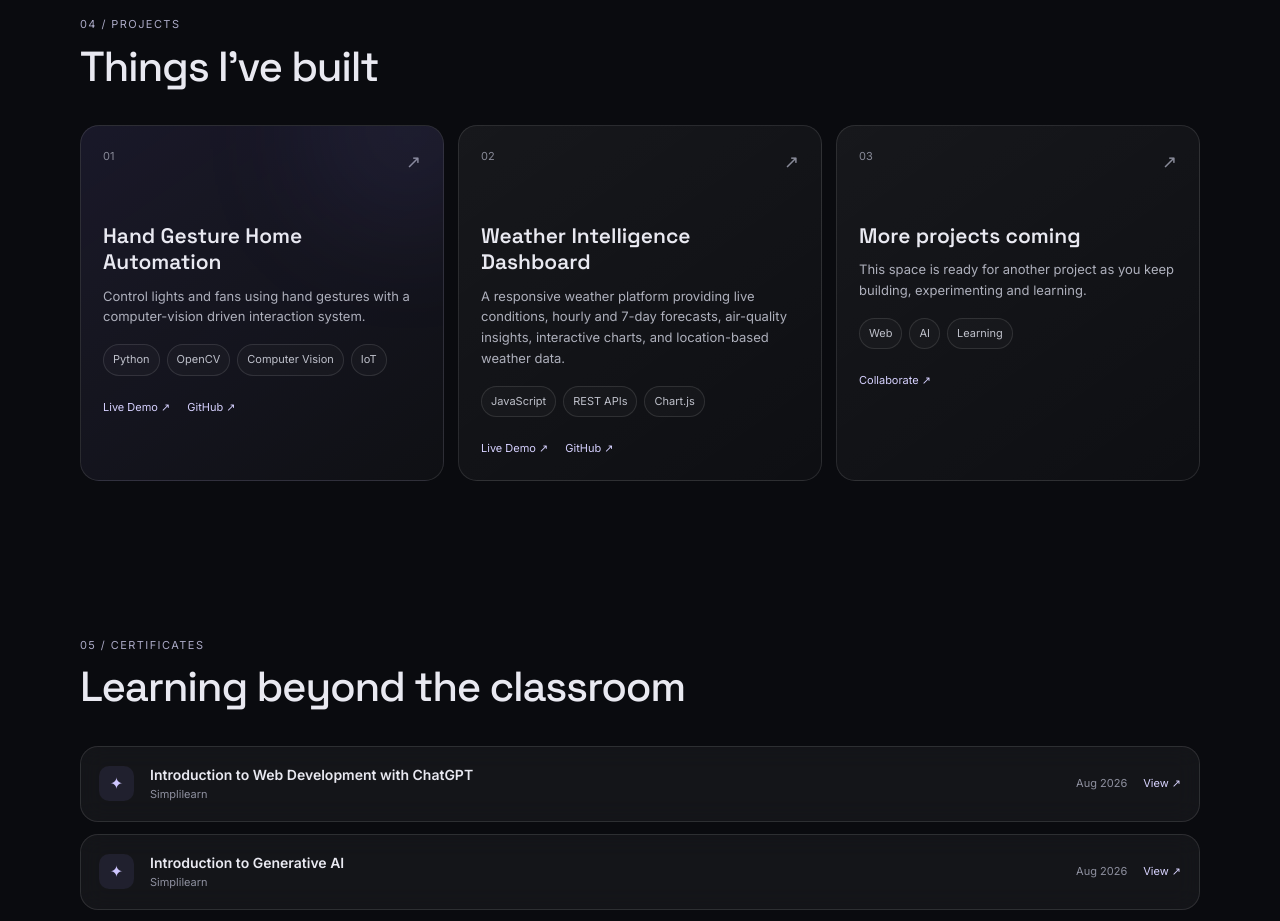
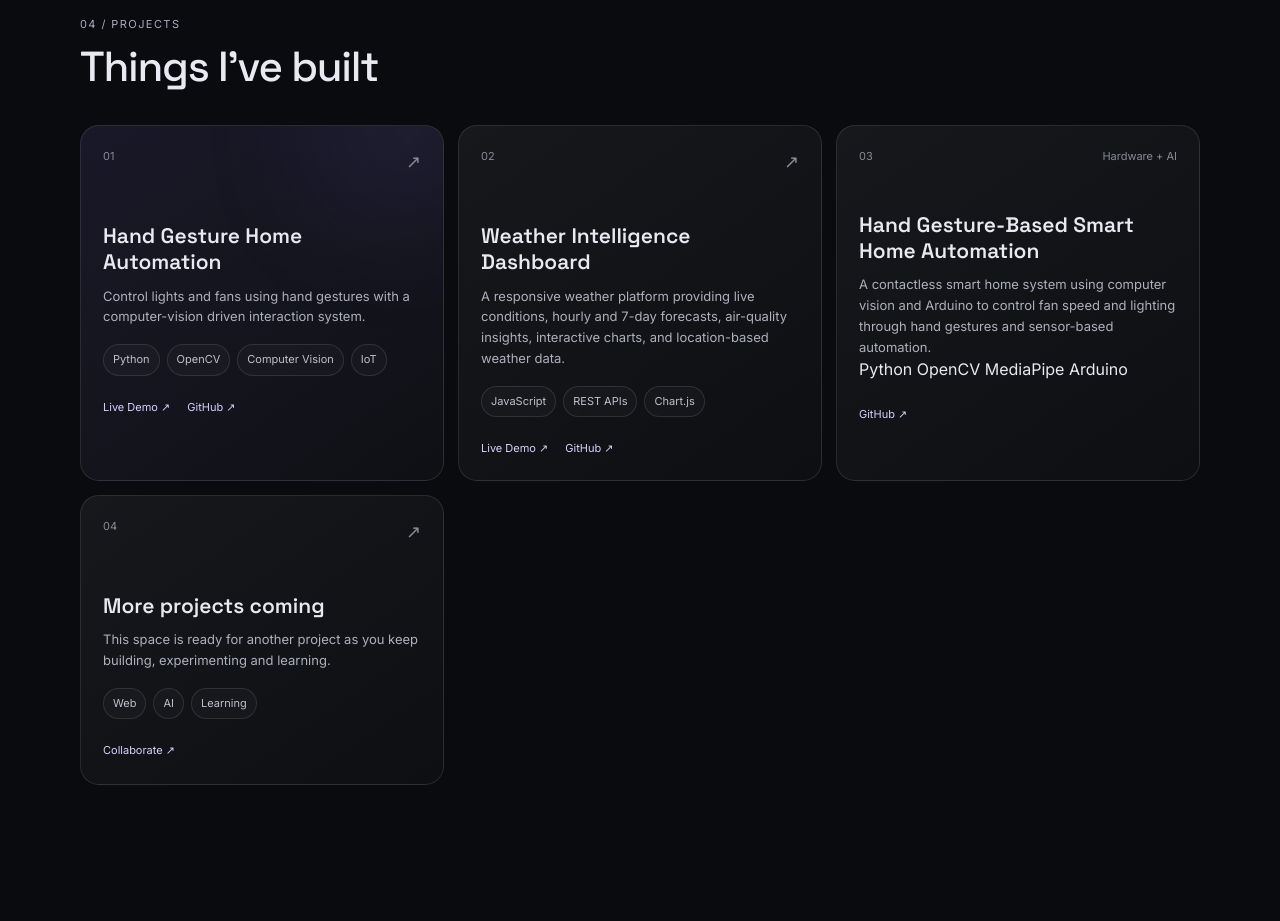
Before and after one commit to aman-negi12/aman-portfolio, a website: page index.html in a window 1280 px wide. Shown: the part 2680-3601 px from the top of the page. Drawn offline with Linux system fonts and the light colour scheme.

Commit message:
Update hand gesture project

```diff
--- a/index.html
+++ b/index.html
@@ -242,9 +242,37 @@
 </a>
           </div>
         </article>
+        <div class="project-card">
+  <div class="project-top">
+    <span class="project-number">03</span>
+    <span class="project-status">Hardware + AI</span>
+  </div>
+
+  <h3>Hand Gesture-Based Smart Home Automation</h3>
+
+  <p>
+    A contactless smart home system using computer vision and Arduino to
+    control fan speed and lighting through hand gestures and sensor-based
+    automation.
+  </p>
+
+  <div class="project-tags">
+    <span>Python</span>
+    <span>OpenCV</span>
+    <span>MediaPipe</span>
+    <span>Arduino</span>
+  </div>
+
+  <div class="project-links">
+    <a href="https://github.com/aman-negi12/hand-gesture-home-automation"
+   target="_blank">
+  GitHub ↗
+</a>
+  </div>
+</div>
 
         <article class="project-card reveal delay-2">
-          <div class="project-top"><span class="project-number">03</span><span class="project-arrow">↗</span></div>
+          <div class="project-top"><span class="project-number">04</span><span class="project-arrow">↗</span></div>
           <h3>More projects coming</h3>
           <p>This space is ready for another project as you keep building, experimenting and learning.</p>
           <div class="tags"><span>Web</span><span>AI</span><span>Learning</span></div>
--- a/server.js
+++ b/server.js
@@ -17,7 +17,7 @@ const ai = new GoogleGenAI({
 });
 
 app.use(express.json({ limit: "32kb" }));
-app.use(express.static(__dirname));
+app.use(express.static(path.join(__dirname, "public")));
 
 const portfolioContext = `
 You are Aman AI, the friendly AI assistant embedded in Aman's personal portfolio website.
```
